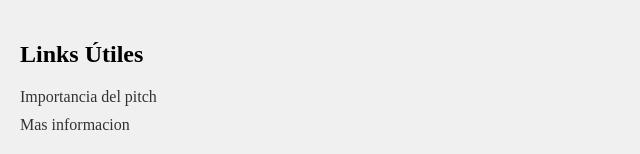
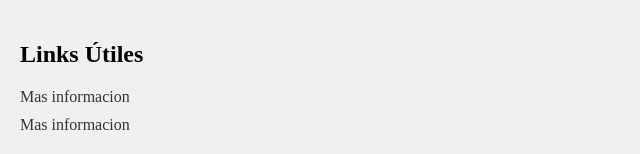
Before and after one commit to gallaso/faty, a plain HTML site: page index.html in a window 1280 px wide. Shown: the part 2733-2887 px from the top of the page, 0-640 px from the left. Drawn offline with Linux system fonts and the light colour scheme.

Commit message:
Update index.html

```diff
--- a/index.html
+++ b/index.html
@@ -249,8 +249,8 @@
     <section class="links" id="links">
         <h2>Links Útiles</h2>
         <ul>
-            <li><a href="https://www.ins-digital.com/pixel-pitch-que-es-importancia-eleccion/#:~:text=El%20p%C3%ADxel%20pitch%20se%20puede,muestra%20al%20usuario%20o%20espectador."target="_blank">Importancia del pitch</a></li>
-            <li><a href="https://resources.claroshop.com/medios-plazavip/mkt/6334774a7b8b0_dj6257600-1jpg.jpg">Mas informacion</a></li>
+            <li><a href="https://www.nike.com/mx/a/regalos-para-chicos-adolescentes">Mas informacion</a></li>
+            <li><a href="https://www.dportenis.mx/Tenis-Nike-Downshifter-12-Joven-DM4194-006?srsltid=AfmBOorFfRaDT7JMvmEKTYTMwTRJqYbmkAXErTBSwZZITouW22EERuFl">Mas informacion</a></li>
         </ul>
     </section>
     <div class="tabla-productos">
```
